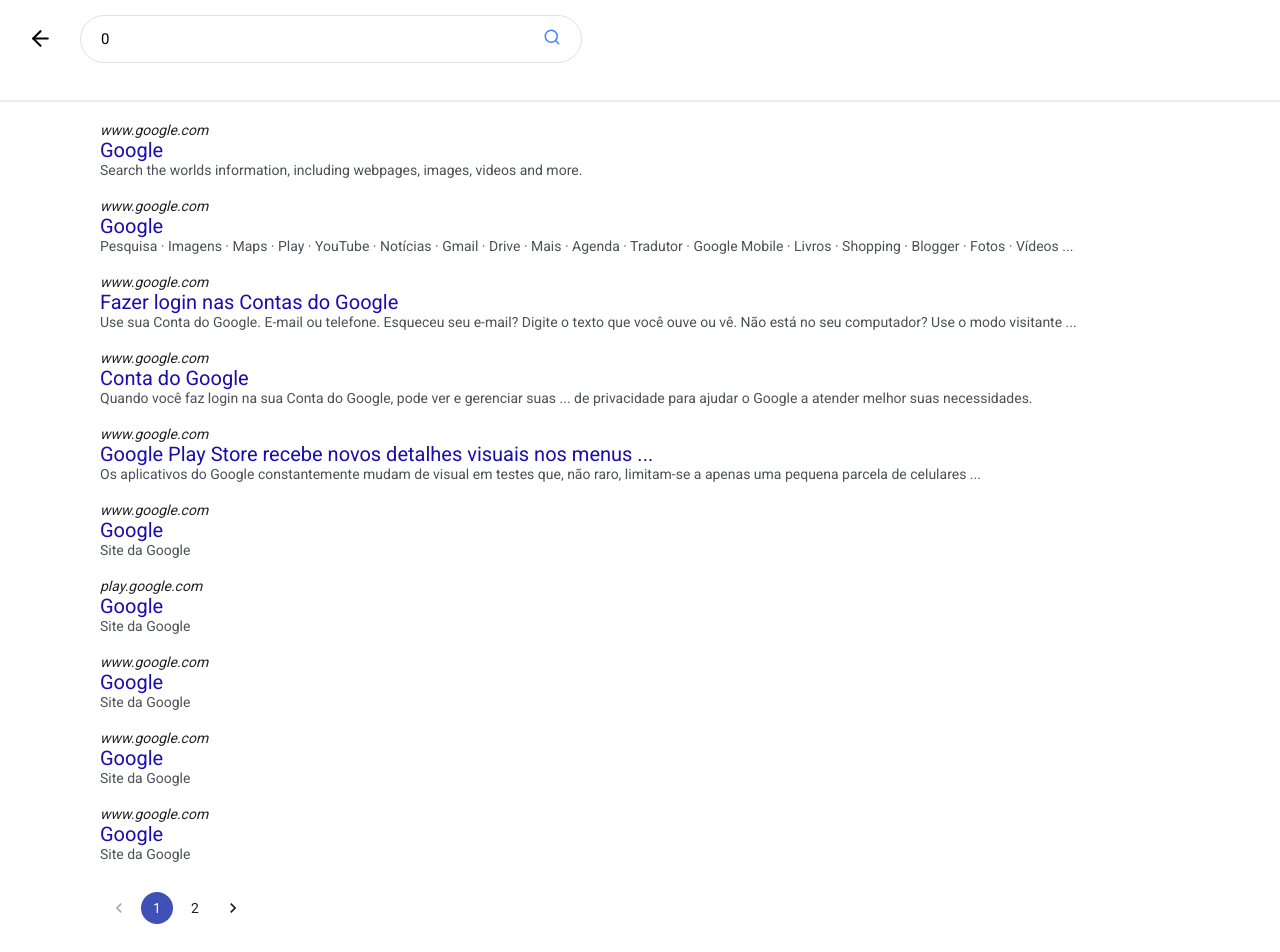
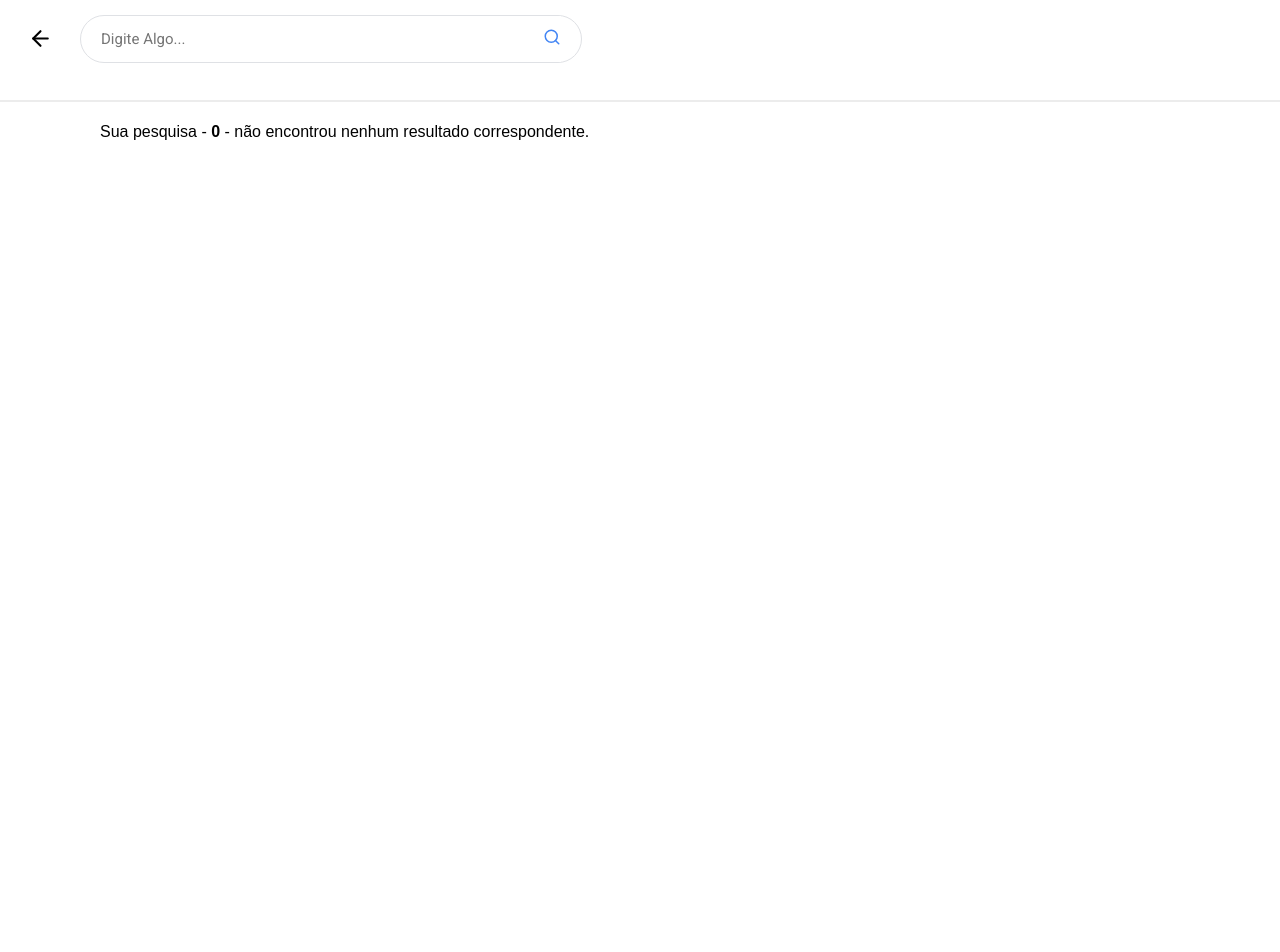
Before and after one commit to pedrocs378/projeto-tcc, a React (Create React App) app in the folder frontend/: page /search/0 in a window 1280 px wide. Shown: the top 952 px of the page. After the commit the page ends 800 px from the top, so only its background shows below. Built offline with nearby package versions, Linux system fonts and the light colour scheme; the HTML template or start-up script is replaced by a standard one.

Commit message:
criacao da pagina de pesquisa nao encontrada e correcao de bugs

```diff
--- a/frontend/src/components/SearchBar/index.js
+++ b/frontend/src/components/SearchBar/index.js
@@ -1,18 +1,31 @@
-import React from 'react'
+import React, { useState } from 'react'
+import { useHistory } from 'react-router-dom'
 import { FiSearch } from 'react-icons/fi'
 
 import './styles.css'
 
 export default function SearchBar(props) {
+    const [text, setText] = useState("")
+    const history = useHistory()
 
     function onPressEnter(event) {
         if(event.which === 13) {
-            props.onChange(13)
+            handleSearch()
         }
     }
 
     function handleDigit(event) {
-        props.onChange(event)
+        if (props.onChange) {
+            props.onChange(event)
+        }
+        setText(event.target.value)
+    }
+
+    function handleSearch() {
+        if (text) {
+            const textToSearch = text.split(' ').join('+')
+            history.push('/search/' + textToSearch)
+        }
     }
 
     return (
@@ -39,7 +52,7 @@
                 }
             </div>
             <div className={ props.hiddenButton ? "icon-hidden" : "icon-button" }>
-                <button>
+                <button onClick={handleSearch}>
                     <span>
                         <FiSearch size={18} color="#4285f4" />
                     </span>
--- /dev/null
+++ b/frontend/src/components/SearchNotFound/index.js
@@ -0,0 +1,16 @@
+import React, { useState } from 'react'
+
+import './styles.css'
+
+export default function SearchNotFound(props) {
+
+    return (
+        <div id="not-found-container">
+            <div className="warning-card">
+                <p>
+                    Sua pesquisa - <em>{props.value}</em> - não encontrou nenhum resultado correspondente.
+                </p>
+            </div>
+        </div>
+    )
+}
--- /dev/null
+++ b/frontend/src/components/SearchNotFound/styles.css
@@ -0,0 +1,17 @@
+#not-found-container {
+    width: 50%;
+}
+
+.warning-card p {
+    display: block;
+    margin: 16px 0;
+    padding-top: 5px;
+    font-family: arial, sans-serif;
+    font-size: medium;
+    font-weight: normal;
+}
+
+.warning-card p em {
+    font-weight: bold;
+    font-style: normal;
+}
--- a/frontend/src/pages/Home/index.js
+++ b/frontend/src/pages/Home/index.js
@@ -16,15 +16,8 @@
         }
     }
 
-    function onTyping(event) {
-        if (event === 13) {
-            if (text) {
-                const textToSearch = text.split(' ').join('+')
-                history.push('/search/' + textToSearch)
-            }
-        } else {
-            setText(event.target.value)
-        }
+    function handleSetText(event) {
+        setText(event.target.value)
     }
 
     return (
@@ -33,7 +26,7 @@
                 <main>
                     <div className="search-group">
                         <h1>Google</h1>
-                        <SearchBar hiddenButton onChange={onTyping} />
+                        <SearchBar hiddenButton onChange={handleSetText} />
                         <input type="button" id="btn-search" value="Pesquisar" onClick={handleSearch} />
                     </div>
                 </main>
--- a/frontend/src/pages/SearchResults/index.js
+++ b/frontend/src/pages/SearchResults/index.js
@@ -8,80 +8,94 @@
 import './styles.css'
 
 import SearchBar from '../../components/SearchBar'
+import SearchNotFound from '../../components/SearchNotFound'
 
 const results = [
-    {
-        id: 0,
-        url: 'http://www.google.com',
-        title: 'Google',
-        desc: 'Search the worlds information, including webpages, images, videos and more.'
-    },
-    {
-        id: 1,
-        url: 'https://www.google.com/url?sa=t&rct=j&q=&esrc=s&source=web&cd=&cad=rja&uact=8&ved=2ahUKEwi_6cufsbnqAhUhJLkGHQADCQYQFjABegQIARAB&url=https%3A%2F%2Fwww.google.com%2F%3Fhl%3Dpt_br&usg=AOvVaw2LUYq2HB3rrKwdSYM0-Zvl',
-        title: 'Google',
-        desc: 'Pesquisa · Imagens · Maps · Play · YouTube · Notícias · Gmail · Drive · Mais · Agenda · Tradutor · Google Mobile · Livros · Shopping · Blogger · Fotos · Vídeos ...'
-    },
-    {
-        id: 2,
-        url: 'https://www.google.com/url?sa=t&rct=j&q=&esrc=s&source=web&cd=&cad=rja&uact=8&ved=2ahUKEwi_6cufsbnqAhUhJLkGHQADCQYQFjACegQIBBAB&url=https%3A%2F%2Fadssettings.google.com%2Fauthenticated%3Fhl%3Dpt-BR&usg=AOvVaw2sfhum3LHP2y7HNo5K3aXV',
-        title: 'Fazer login nas Contas do Google',
-        desc: 'Use sua Conta do Google. E-mail ou telefone. Esqueceu seu e-mail? Digite o texto que você ouve ou vê. Não está no seu computador? Use o modo visitante ...'
-    },
-    {
-        id: 3,
-        url: 'https://www.google.com/url?sa=t&rct=j&q=&esrc=s&source=web&cd=&cad=rja&uact=8&ved=2ahUKEwi_6cufsbnqAhUhJLkGHQADCQYQFjADegQIBRAB&url=https%3A%2F%2Fmyaccount.google.com%2Fintro%3Fhl%3Dpt-BR&usg=AOvVaw2hauLPVV_ljaApq6-LF-mM',
-        title: 'Conta do Google',
-        desc: 'Quando você faz login na sua Conta do Google, pode ver e gerenciar suas ... de privacidade para ajudar o Google a atender melhor suas necessidades.'
-    },
-    {
-        id: 4,
-        url: 'https://www.google.com/url?sa=t&rct=j&q=&esrc=s&source=web&cd=&cad=rja&uact=8&ved=2ahUKEwi_6cufsbnqAhUhJLkGHQADCQYQFjAEegQIEBAB&url=https%3A%2F%2Fcanaltech.com.br%2Fapps%2Fgoogle-play-store-recebe-novos-detalhes-visuais-nos-menus-de-categorias-167575%2F&usg=AOvVaw2OxvbZf1pJfGdlKnnZrf7b',
-        title: 'Google Play Store recebe novos detalhes visuais nos menus ...',
-        desc: 'Os aplicativos do Google constantemente mudam de visual em testes que, não raro, limitam-se a apenas uma pequena parcela de celulares ...'
-    },
-    {
-        id: 5,
-        url: 'https://www.google.com/url?sa=t&rct=j&q=&esrc=s&source=web&cd=&cad=rja&uact=8&ved=2ahUKEwi_6cufsbnqAhUhJLkGHQADCQYQFjAFegQIBhAB&url=https%3A%2F%2Fplay.google.com%2Fstore%2Fapps%2Fdetails%3Fid%3Dcom.google.android.googlequicksearchbox%26hl%3Dpt_BR&usg=AOvVaw2WpR3TC46VcEl0-jbbq1oo',
-        title: 'Google',
-        desc: 'Site da Google'
-    },
-    {
-        id: 6,
-        url: 'http://play.google.com/store',
-        title: 'Google',
-        desc: 'Site da Google'
-    },
-    {
-        id: 7,
-        url: 'http://www.google.com',
-        title: 'Google',
-        desc: 'Site da Google'
-    },
-    {
-        id: 8,
-        url: 'http://www.google.com',
-        title: 'Google',
-        desc: 'Site da Google'
-    },
-    {
-        id: 9,
-        url: 'http://www.google.com',
-        title: 'Google',
-        desc: 'Site da Google'
-    },
-    {
-        id: 10,
-        url: 'http://www.google.com',
-        title: 'Google',
-        desc: 'Site da Google'
-    },
-    {
-        id: 11,
-        url: 'http://www.google.com',
-        title: 'Google',
-        desc: 'Site da Google'
-    },
+    // {
+    //     id: 0,
+    //     url: 'http://www.google.com',
+    //     title: 'Google',
+    //     desc: 'Search the worlds information, including webpages, images, videos and more.'
+    // },
+    // {
+    //     id: 1,
+    //     url: 'https://www.google.com/url?sa=t&rct=j&q=&esrc=s&source=web&cd=&cad=rja&uact=8&ved=2ahUKEwi_6cufsbnqAhUhJLkGHQADCQYQFjABegQIARAB&url=https%3A%2F%2Fwww.google.com%2F%3Fhl%3Dpt_br&usg=AOvVaw2LUYq2HB3rrKwdSYM0-Zvl',
+    //     title: 'Google',
+    //     desc: 'Pesquisa · Imagens · Maps · Play · YouTube · Notícias · Gmail · Drive · Mais · Agenda · Tradutor · Google Mobile · Livros · Shopping · Blogger · Fotos · Vídeos ...'
+    // },
+    // {
+    //     id: 2,
+    //     url: 'https://www.google.com/url?sa=t&rct=j&q=&esrc=s&source=web&cd=&cad=rja&uact=8&ved=2ahUKEwi_6cufsbnqAhUhJLkGHQADCQYQFjACegQIBBAB&url=https%3A%2F%2Fadssettings.google.com%2Fauthenticated%3Fhl%3Dpt-BR&usg=AOvVaw2sfhum3LHP2y7HNo5K3aXV',
+    //     title: 'Fazer login nas Contas do Google',
+    //     desc: 'Use sua Conta do Google. E-mail ou telefone. Esqueceu seu e-mail? Digite o texto que você ouve ou vê. Não está no seu computador? Use o modo visitante ...'
+    // },
+    // {
+    //     id: 3,
+    //     url: 'https://www.google.com/url?sa=t&rct=j&q=&esrc=s&source=web&cd=&cad=rja&uact=8&ved=2ahUKEwi_6cufsbnqAhUhJLkGHQADCQYQFjADegQIBRAB&url=https%3A%2F%2Fmyaccount.google.com%2Fintro%3Fhl%3Dpt-BR&usg=AOvVaw2hauLPVV_ljaApq6-LF-mM',
+    //     title: 'Conta do Google',
+    //     desc: 'Quando você faz login na sua Conta do Google, pode ver e gerenciar suas ... de privacidade para ajudar o Google a atender melhor suas necessidades.'
+    // },
+    // {
+    //     id: 4,
+    //     url: 'https://www.google.com/url?sa=t&rct=j&q=&esrc=s&source=web&cd=&cad=rja&uact=8&ved=2ahUKEwi_6cufsbnqAhUhJLkGHQADCQYQFjAEegQIEBAB&url=https%3A%2F%2Fcanaltech.com.br%2Fapps%2Fgoogle-play-store-recebe-novos-detalhes-visuais-nos-menus-de-categorias-167575%2F&usg=AOvVaw2OxvbZf1pJfGdlKnnZrf7b',
+    //     title: 'Google Play Store recebe novos detalhes visuais nos menus ...',
+    //     desc: 'Os aplicativos do Google constantemente mudam de visual em testes que, não raro, limitam-se a apenas uma pequena parcela de celulares ...'
+    // },
+    // {
+    //     id: 5,
+    //     url: 'https://www.google.com/url?sa=t&rct=j&q=&esrc=s&source=web&cd=&cad=rja&uact=8&ved=2ahUKEwi_6cufsbnqAhUhJLkGHQADCQYQFjAFegQIBhAB&url=https%3A%2F%2Fplay.google.com%2Fstore%2Fapps%2Fdetails%3Fid%3Dcom.google.android.googlequicksearchbox%26hl%3Dpt_BR&usg=AOvVaw2WpR3TC46VcEl0-jbbq1oo',
+    //     title: 'Google',
+    //     desc: 'Site da Google'
+    // },
+    // {
+    //     id: 6,
+    //     url: 'http://play.google.com/store',
+    //     title: 'Google',
+    //     desc: 'Site da Google'
+    // },
+    // {
+    //     id: 7,
+    //     url: 'http://www.google.com',
+    //     title: 'Google',
+    //     desc: 'Site da Google'
+    // },
+    // {
+    //     id: 8,
+    //     url: 'http://www.google.com',
+    //     title: 'Google',
+    //     desc: 'Site da Google'
+    // },
+    // {
+    //     id: 9,
+    //     url: 'http://www.google.com',
+    //     title: 'Google',
+    //     desc: 'Site da Google'
+    // },
+    // {
+    //     id: 10,
+    //     url: 'http://www.google.com',
+    //     title: 'Google',
+    //     desc: 'Site da Google'
+    // },
+    // {
+    //     id: 11,
+    //     url: 'http://www.google.com',
+    //     title: 'Google',
+    //     desc: 'Site da Google'
+    // },
+    // {
+    //     id: 12,
+    //     url: 'https://www.google.com/url?sa=t&rct=j&q=&esrc=s&source=web&cd=&cad=rja&uact=8&ved=2ahUKEwi_6cufsbnqAhUhJLkGHQADCQYQFjAEegQIEBAB&url=https%3A%2F%2Fcanaltech.com.br%2Fapps%2Fgoogle-play-store-recebe-novos-detalhes-visuais-nos-menus-de-categorias-167575%2F&usg=AOvVaw2OxvbZf1pJfGdlKnnZrf7b',
+    //     title: 'Google Play Store recebe novos detalhes visuais nos menus ...',
+    //     desc: 'Os aplicativos do Google constantemente mudam de visual em testes que, não raro, limitam-se a apenas uma pequena parcela de celulares ...'
+    // },
+    // {
+    //     id: 13,
+    //     url: 'https://www.google.com/url?sa=t&rct=j&q=&esrc=s&source=web&cd=&cad=rja&uact=8&ved=2ahUKEwi_6cufsbnqAhUhJLkGHQADCQYQFjAEegQIEBAB&url=https%3A%2F%2Fcanaltech.com.br%2Fapps%2Fgoogle-play-store-recebe-novos-detalhes-visuais-nos-menus-de-categorias-167575%2F&usg=AOvVaw2OxvbZf1pJfGdlKnnZrf7b',
+    //     title: 'Google Play Store recebe novos detalhes visuais nos menus ...',
+    //     desc: 'Os aplicativos do Google constantemente mudam de visual em testes que, não raro, limitam-se a apenas uma pequena parcela de celulares ...'
+    // },
+
 ]
 
 export default function SearchResults(props) {
@@ -112,22 +126,13 @@
 
     useEffect(() => {
         const textToSearch = props.match.params.query
+        if (text === textToSearch) {
             setText(textToSearch)
-    }, [text])
+        }
+    }, [text, props.match.params.query])
 
     function handlePageChange(event, page) {
         setPage(page)
-    }
-
-    function onTyping(event) {
-        if (event === 13) {
-            if (text) {
-                const textToSearch = text.split(' ').join('+')
-                history.push('/search/' + textToSearch)
-            }
-        } else {
-            setText(event.target.value)
-        }
     }
 
     return (
@@ -141,11 +146,15 @@
                     </span>
                 </div>
                 <div className="searchbar">
-                    <SearchBar hiddenIcon value={text.includes('+') ? text.split('+').join(' ') : text} onChange={onTyping} />
+                    <SearchBar hiddenIcon
+                        value={text.includes('+') ? text.split('+').join(' ') : text}
+                    />
                 </div>
             </div>
             <div id="separator" />
             <div id="resultsbar">
+                {
+                    results.length > 0 ?
                         <div className="results">
                             <ul>
                                 {
@@ -166,14 +175,18 @@
                                 }
                             </ul>
                         </div>
+                    :
+                    <SearchNotFound
+                        value={props.match.params.query.includes('+') ? props.match.params.query.split('+').join(' ') : props.match.params.query}
+                    />
+                }
             </div>
+
+
             <div className="pagination">
                 { results.length > 0 ?
                     <MemoryRouter initialEntries={['/search']} initialIndex={0}>
                         <Route>
-                            {() => {
-
-                                return (
                             <Pagination
                                 count={pageResults.totalPages}
                                 page={page}
@@ -181,14 +194,12 @@
                                 color="primary"
                                 renderItem={(item) => (
                                     <PaginationItem
-                                                component={Link}
-                                                to={'/search?q='+text.split(' ').join('+') + '/' + item.page}
+                                        // component={Link}
+                                        // to={'/search/'+text.split(' ').join('+') + '/' + item.page}
                                         {...item}
                                     />
                                 )}
                             />
-                                )
-                            }}
                         </Route>
                     </MemoryRouter> :
                     <Pagination style={{display: 'none'}} color="primary" />
--- a/frontend/src/pages/SearchResults/styles.css
+++ b/frontend/src/pages/SearchResults/styles.css
@@ -27,7 +27,7 @@
     margin-top: 20px;
 }
 
-.results {
+#resultsbar {
     margin-left: 100px;
 }
 
```
Also changed, not shown: frontend/src/components/Results/index.js (added, +12 -0 lines), frontend/src/components/Results/styles.css (added). Lines whose indentation alone changed are shown as unchanged.
